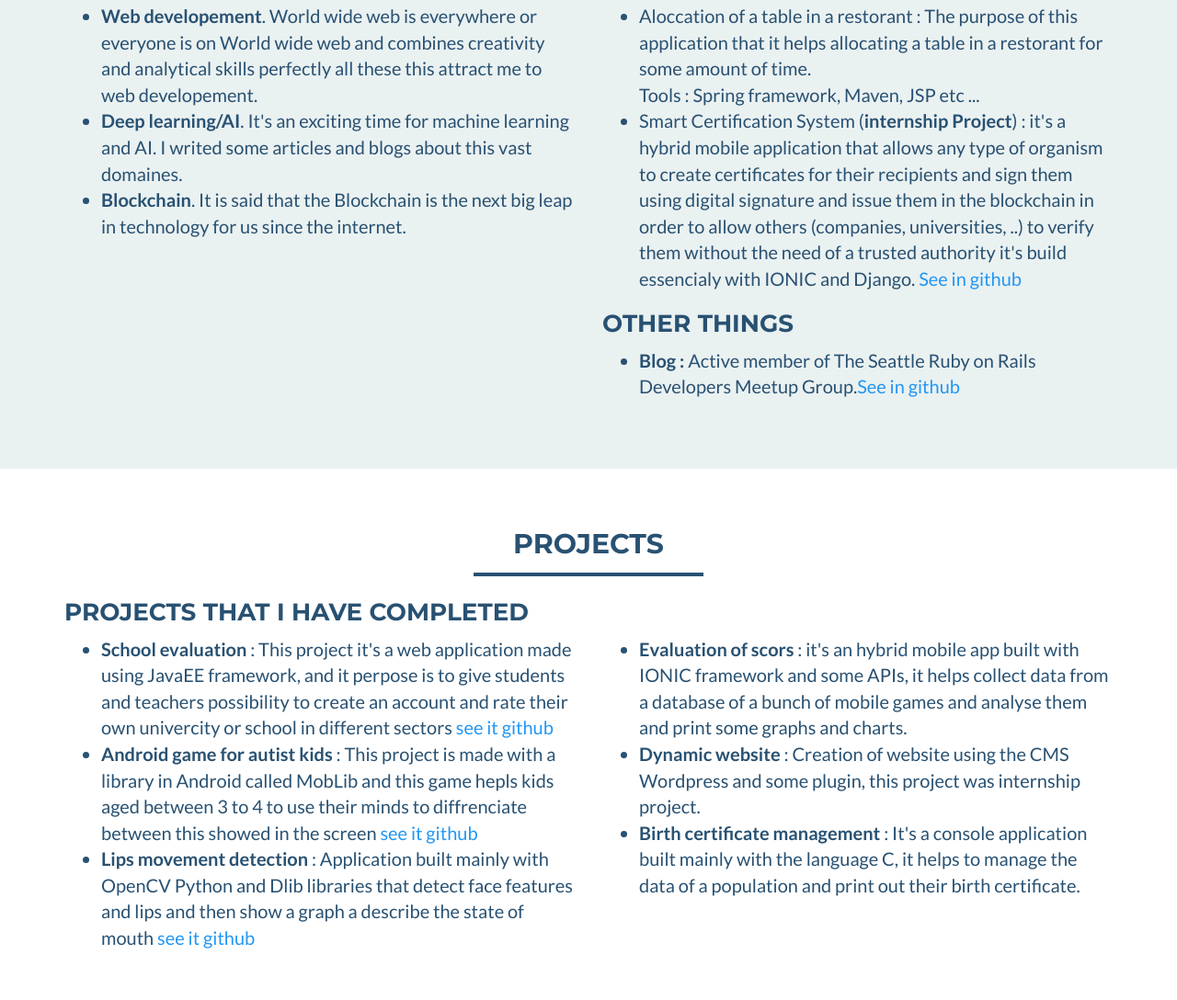
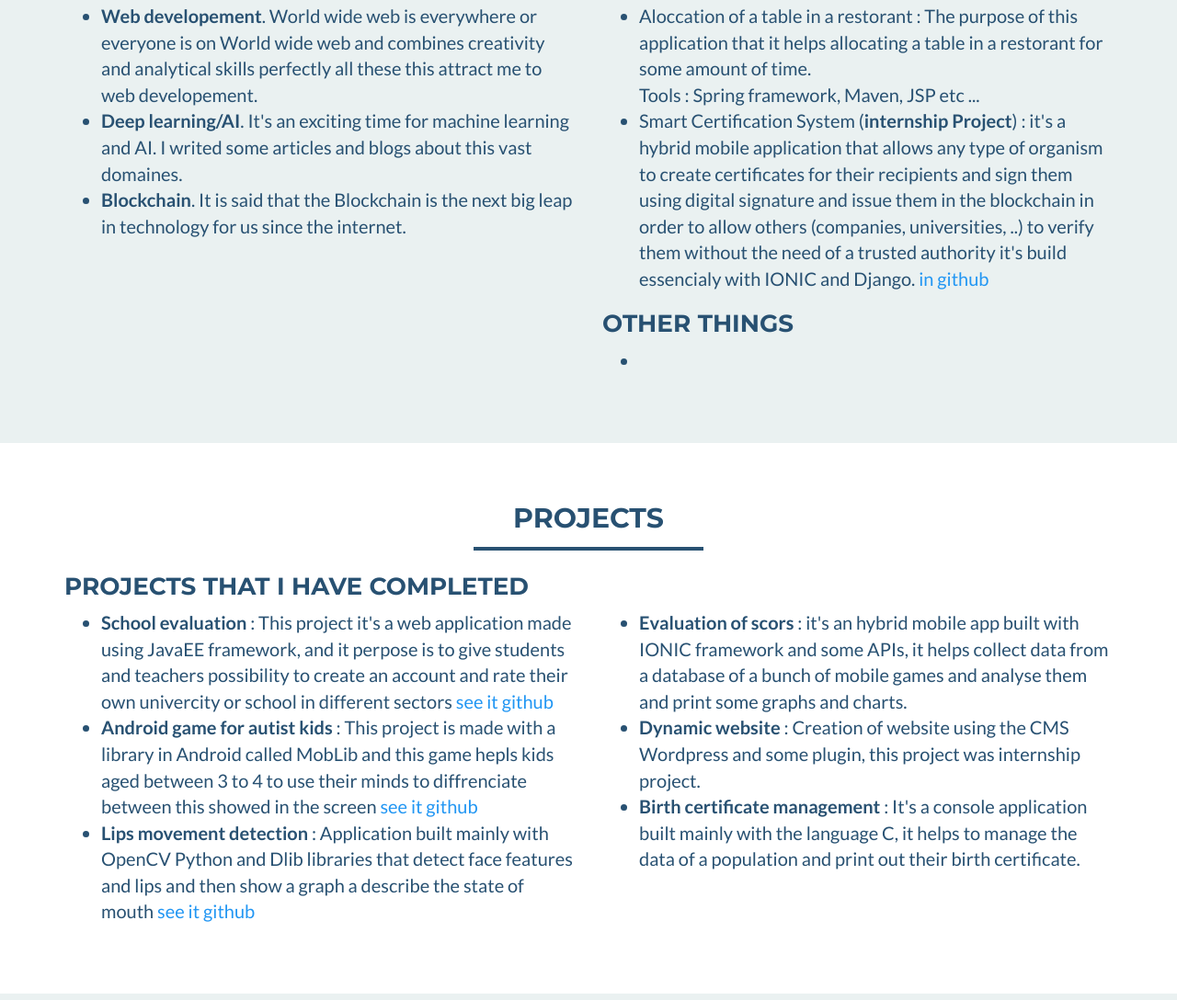
Before and after one commit to Elhadi2/Elhadi.github.io, a plain HTML site: page index.html in a window 1280 px wide. Shown: the part 1421-2509 px from the top of the page at 92% size. Drawn offline with Linux system fonts and the light colour scheme; files whose address does not match are found by name.

Commit message:
Update index.html

```diff
--- a/index.html
+++ b/index.html
@@ -180,13 +180,13 @@
                 Tools : Spring framework, Maven, JSP etc ...
     		</li>
   			<li>
-                Smart Certification System (<b>internship Project</b>)  : it's a hybrid mobile application that allows any type of organism to create certificates for their recipients and sign them using digital signature and issue them in the blockchain in order to allow others (companies, universities, ..) to verify them without the need of a trusted authority it's build essencialy with IONIC and Django. <a href="#">See in github</a>
+                Smart Certification System (<b>internship Project</b>)  : it's a hybrid mobile application that allows any type of organism to create certificates for their recipients and sign them using digital signature and issue them in the blockchain in order to allow others (companies, universities, ..) to verify them without the need of a trusted authority it's build essencialy with IONIC and Django. <a href="#">
+				in github</a>
   			</li>
   		    </ul>
   		    <h3>Other Things</h3>
   		    <ul>
   			<li>
-  			<b>Blog :</b>  Active member of The Seattle Ruby on Rails Developers Meetup Group.<a href="#">See in github</a>
   			</li>
 		   </ul>
       </div>
```
